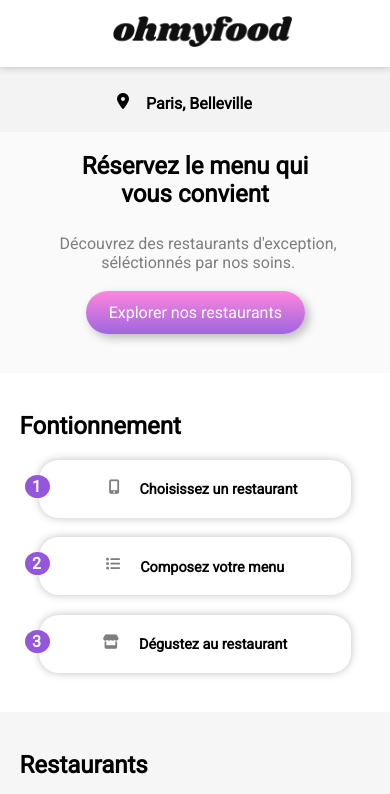
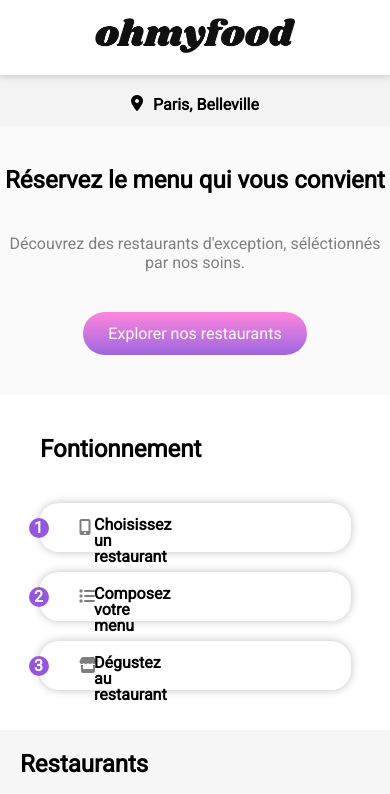
Before and after one commit to Ricardn/RicardoNogueira_3_09022021, a plain HTML site: page index.html in a window 390 px wide. Shown: the top 794 px of the page. Drawn offline with nearby package versions, Linux system fonts and the light colour scheme; files that its build step writes are made by us from their sources; grey boxes are pictures that could not be loaded; a web font is replaced by a local one.

Commit message:
[Fix] Sass Syntax and Sass Stylle Code

```diff
--- a/sass/style.scss
+++ b/sass/style.scss
@@ -37,194 +37,206 @@ body {
     display: flex;
     position: relative;
     max-width: 100%;
-    padding: 16px;
+    justify-content: center;
+    padding: 18px;
     @include box-shadow(#{0 0 0.5rem rgb(0 0 0 / 25%)});
     .header-logo {
-        width: 50%;
-        padding-left: 27%;
+        width: 200px;
+        justify-content: center;
     }
 }
 
+nav {
+    background-color: $color-grey;
+    max-width: 100%;
+    padding-bottom: 40px;
+
+    .location {
+    display: flex;
+    background-color: $color-accent;
+    padding-bottom: 12px;
+    max-width: 100%;
+    justify-content: center;
+        p {
+            width: 100%;
+            font-weight: bold;
+            margin-top: 20px;
+        }
+        .gps-logo i{
+            font-size: medium;
+            margin-right: 10px;
+            margin-top: 20px;
+        }
+    }
     .header-title {
-    display: flex;
+        display: block;
         flex-direction: column;
         text-align: center;
         .header-main-title {
             font-weight: bold;
-        margin: 5% 15% 0% 15%;
+/*
+            margin: 5% 15% 0% 15%;*/
+
+            margin-top: 40px;
+
         }
         .header-sub-title{
-        display: flex;
+            display: block;
             text-align: center;
             color: $color-fas;
-        margin: 5% 10% 5% 10%;
+            margin-top: 40px;
+        }
+    }
+
+    .explore-btn {
+        display: block;
+        position: relative;
+        z-index: 2;
+        cursor: pointer;
+        margin: auto;
+        padding: 12px;
+        margin-top: 40px;
+        border-radius: 30px;
+        max-width: 200px;
+        background: $color-explore-btn;
+        color:$color-white;
+        text-align: center;
     }
 }
 
 
-/** Nav **/
+/** Fonctionnement **/
 
-nav {
-    background-color: $color-grey;
-    padding-bottom: 10%;
+#fonctionnement {
+    max-width: 100%;
+
+    .fonctionnement-title {
+        margin: 40px;
     }
 
-.location {
-    background-color: $color-accent;
-    padding-bottom: 5%;
+    .fonction-list {
+        max-width: 100%;
+
+        .chose-btn {
+            max-width: 100%;
+            @include fonctionnement-btn;
+            .btn-content {
+                max-width: 100%;
+                font-size: 600;
+                padding: 15px;
+                margin: 20px 40px 20px 40px;
                 p {
-            display: flex;
-            justify-content: center;
-            font-weight: bold;
+                    position: absolute;
+                    font-weight: 600;
+                    color: black;
+                    margin-left: 15px;
+                    transform: translateY(-18px);
                 }
-        .gps-logo i{
-            margin-left: 30%;
-            transform: translateY(25px);
+
+                .fas {
+                    position: relative;
+                    color: $color-fas;
+                    transform: translateX(-15px);
                 }
             }
-
-.explore-btn {
-    display: flex;
-    justify-content: center;
-    @include explore-btn;
-    @include box-shadow (#{4px 4px 10px rgb(0 0 0 / 25%)});
-    span {
-        color:$color-white;
-    }
-}
-
-/** Fonctionnement **/
-
-.fonctionnement-title {
-    margin: 10% 0% 0% 5%;
-}
-
             .rond-logo {
-    display: flex;
-    position: absolute;
+                position: sticky;
                 background: $color-primary;
                 border-radius: 100%;
-    width: 25px;
+                width: 20px;
+                height: 20px;
                 left: 25px;
+                float: left;
                 margin-top: 15px;
+                transform: translateX(-10px);
                 span {
                     font-weight: bold;
                     color: $color-white;
-        padding-left: 7px;
-        margin: 2px 0px 2px 0px;
+                    padding-left: 5px;
                 }
             }
-
-.fonction-list .fas {
-    display: flex;
-    flex-flow: row;
-    color: $color-fas;
-    p {
-        color: black;
-        margin-left: 20px;
         }
-}
-
-.fa-mobile-alt {
-    transform: translateX(8px);
-}
-
-.chose-btn {
-    display: flex;
-    flex-flow: row;
-    justify-content: center;
-    @include fonctionnement-btn;
-    .btn-content {
-        max-width: 80%;
-        font-weight: normal;
-        font-size: 90%;
-        margin: 20px 40px 20px 40px;
     }
 }
 
 /** Restaurants **/
 
 #restaurants {
-    display: flex;
-    flex-flow: column;
     background-color: $color-restaurants;
-    margin-top: 10%;
-    padding-left: 5%;
-    padding-right: 5%;
-    padding-top: 10%;
-    h2 {
-        margin-bottom: 5%;
-    }
+    margin-top: 40px;
+    padding: 20px;
+    justify-content: center;
+
+
+    .restaurants-section {
+        .restaurants-title {
+            margin-bottom: 30px;
         }
 
         .restaurant-box {
             background-color: $color-white;
             border-radius: 15px;
-    margin-bottom: 5%;
-    padding-bottom: 2%;
+            margin-bottom: 40px;
+            padding-bottom: 10px;
             @include rest-fav;
-}
-
             .restaurant-box-header {
                 height: 200px;
                 overflow: hidden;
                 border-radius: 15px 15px 0px 0px;
-}
-
-.restaurant-box-header img.restaurant-picture {
+                img.restaurant-picture {
                     width: 100%;
                     display: block;
+                }
             }
 
             .restaurant-content h3, p {
                 margin-top: 2%;
                 margin-left: 2%;
             }
-
             .new-badge {
-    position: absolute;
                 text-align: center;
                 font-weight: 600;
                 padding: 2px;
                 background-color: #99E2D0;
                 color: #488073;
-    width: 21%;
-    margin-left: 65%;
+                width: 80px;
                 border-radius: 2px;
-    margin-top: 5%;
+                transform: translateY(-240px);
+                float: right;
+                margin-right: 10px;
             }
+        }
+    }
+}
+
 
 /** Footer **/
 
 footer {
+    min-width: 100%;
     background-color: $color-footer;
-}
 
-footer h1 {
-    color: white;
+    .footer-title h1 {
+        color: $color-white;
         font-size: 20px;
         padding-left: 10%;
     }
 
-.footer-content i {
+    .footer-content {
+        i {
             color: white;
             padding-right: 3%;
         }
-
-.footer-content li {
+        li {
             padding-left: 10%;
             padding-bottom: 2%;
         }
-
-.footer-content a {
+        a {
             color: white;
             text-decoration: none;
         }
-
-.footer-content a:hover {
-    text-decoration: underline;
-}
-
         .footer-1 {
             margin-left: 7px;
         }
+    }
+}
```
Lines whose indentation alone changed are shown as unchanged.
